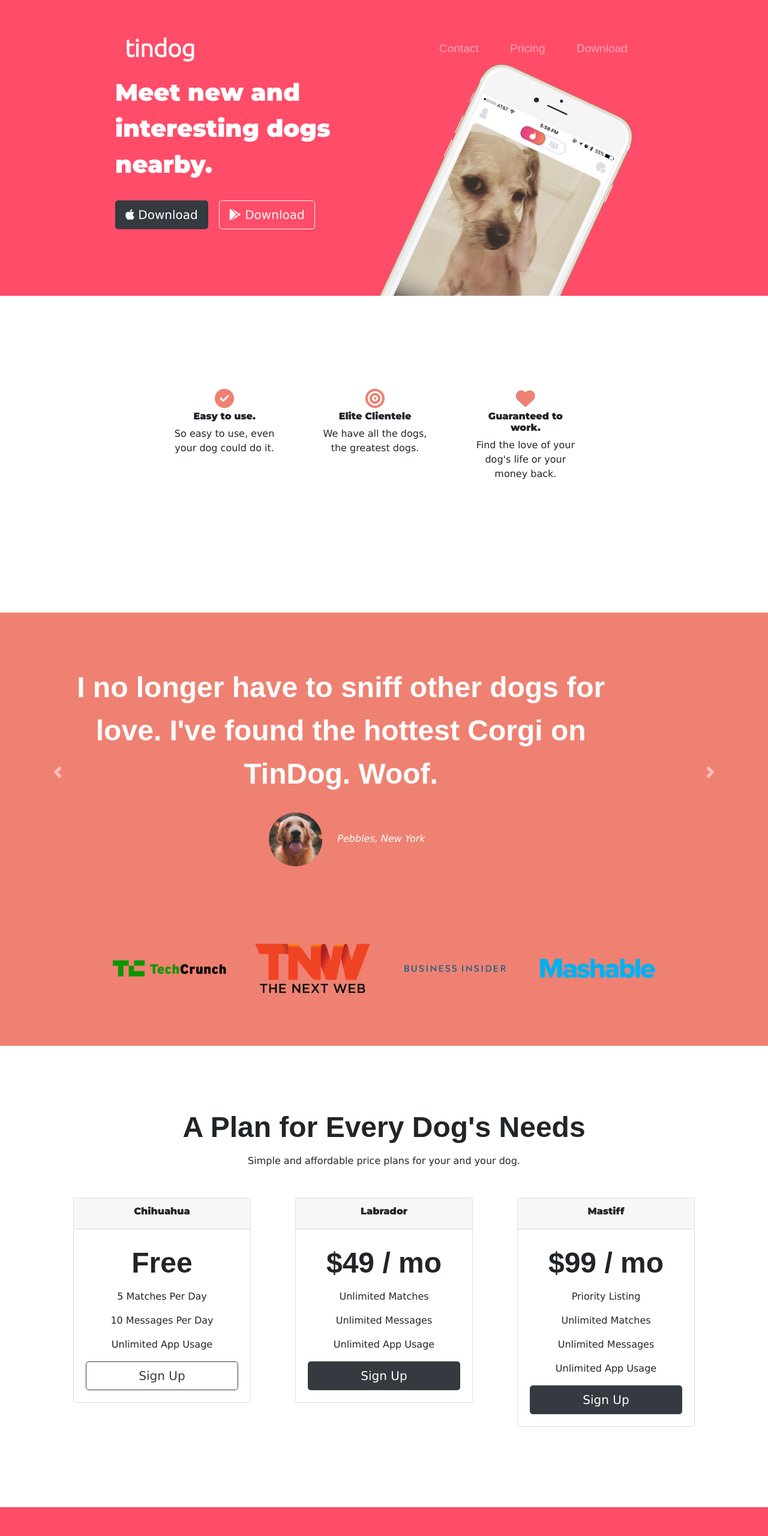
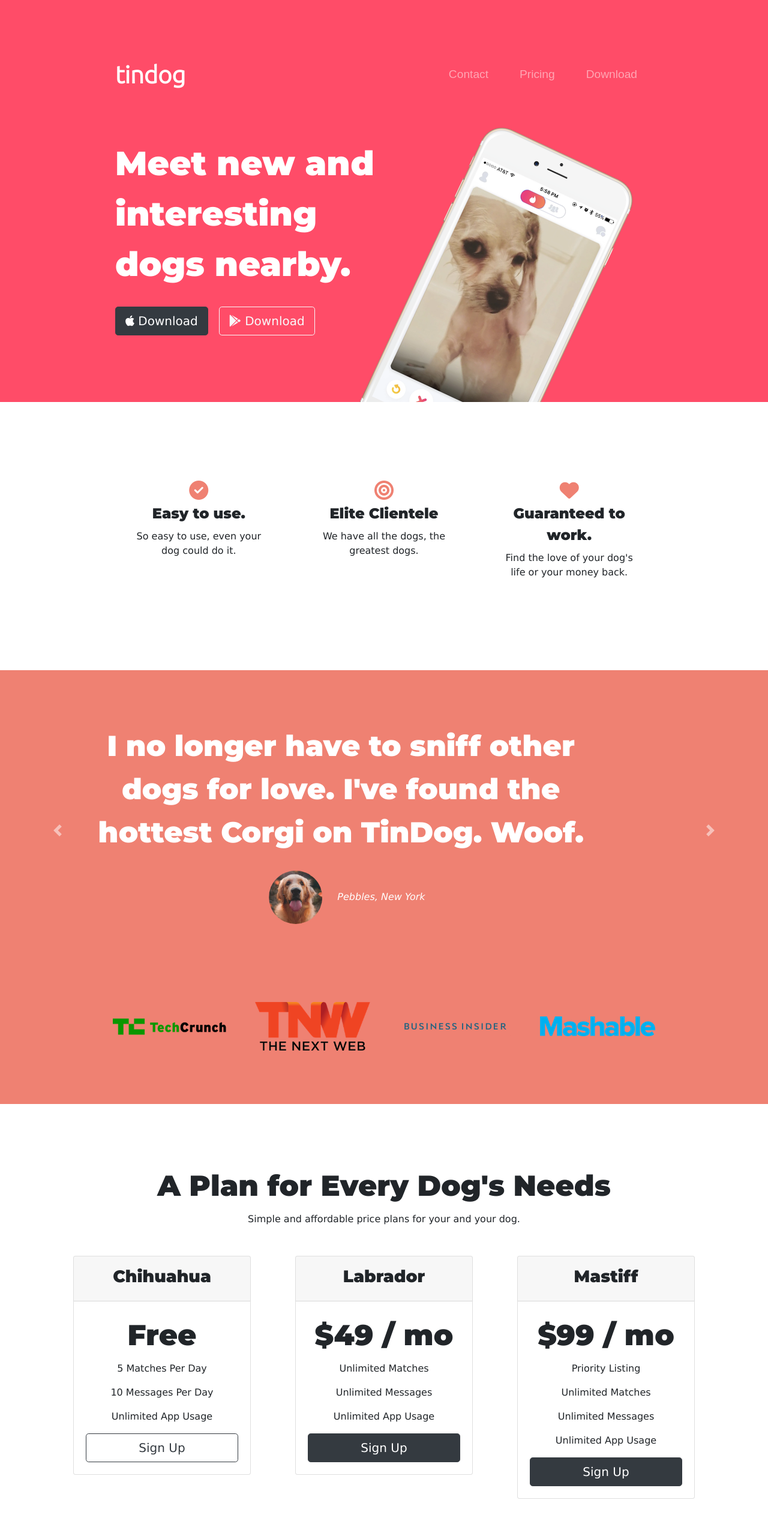
Before and after one commit to darrenodi/tinDog, a plain HTML site: page index.html in a window 1280 px wide. Shown: the top 2560 px of the page at 60% size. Drawn offline with nearby package versions, Linux system fonts and the light colour scheme.

Commit message:
Refactoring code

```diff
--- a/css/styles.css
+++ b/css/styles.css
@@ -1,31 +1,41 @@
 body {
   font-family: Verdana, Geneva, Tahoma, sans-serif;
-}
-#title {
-  background-color: #ff4c68;
-  color: #fff;
+  text-align: center;
 }
 
 .container-fluid {
-  padding: 3% 15% 7%;
+  padding: 7% 15%;
 }
 
-h1 {
+h1,
+h2,
+h3,
+h4,
+h5,
+h6 {
   font-family: "Montserrat", sans-serif;
+  font-weight: bold;
   size: 3.5rem;
   line-height: 1.5;
 }
 
-h2 {
-  font-family: "Montserrat-Bold", sans-serif;
-  font-weight: bold;
+/* Headings */
+
+.big-heading {
+  font-family: "Montserrat";
+  font-size: 3.5rem;
+  line-height: 1.5;
+}
+
+.section-heading {
   font-size: 3rem;
   line-height: 1.5;
 }
 /* Navigation bar */
 
 .navbar {
-  padding-bottom: 0 0 4.5rem;
+  margin-bottom: 70px;
+  padding: 0;
 }
 
 .navbar-brand {
@@ -58,23 +68,28 @@
   right: 30%;
 }
 
+#title {
+  background-color: #ff4c68;
+  color: #fff;
+  text-align: left;
+}
+
+#title .container-fluid {
+  padding: 3% 15% 75;
+}
 /* Features */
 
 #features {
-  padding: 7% 8%;
   background-color: #fff;
   position: relative;
   z-index: 1;
 }
 
-h3 {
-  font-family: "Montserrat";
-  font-weight: bold;
-  font-size: 1rem;
+.feature-title {
+  font-size: 1.5rem;
 }
 
 .features-item {
-  text-align: center;
   padding: 5%;
 }
 
@@ -90,7 +105,6 @@
 /* Testimonial */
 
 #testimonials {
-  text-align: center;
   background-color: #ef8172;
   color: #fff;
 }
@@ -101,14 +115,16 @@
   margin: 20px;
 }
 
-.carousel-item {
-  padding: 7% 15%;
+.testimonial-text {
+  font-size: 3rem;
+  line-height: 1.5;
 }
+
 /* Press */
 
 #press {
   background-color: #ef8172;
-  text-align: center;
+
   padding-bottom: 3%;
 }
 
@@ -121,34 +137,23 @@
 
 #pricing {
   padding: 100px;
-  text-align: center;
 }
 
 .pricing-col {
   padding: 3% 2%;
 }
 
+.price-text {
+  font-size: 3rem;
+  line-height: 1.5;
+}
+
 /* Call to action */
 #cta {
   background-color: #ff4c68;
   color: #fff;
-  padding: 7% 15%;
-  text-align: center;
 }
-
-.cta-heading {
-  font-family: "Montserrat", sans-serif;
-  font-weight: bold;
-  font-size: 3.5rem;
-  line-height: 1.5;
-}
-
 /* Footer */
-
-#footer {
-  padding: 7% 15%;
-  text-align: center;
-}
 
 .social-icon {
   margin: 20px 10px;
--- a/index.html
+++ b/index.html
@@ -52,7 +52,7 @@
     <!-- Title -->
     <div class="row">
     <div class="col-lg-6 col-md-12">
-      <h1>Meet new and interesting dogs nearby.</h1>
+      <h1 class="big-heading">Meet new and interesting dogs nearby.</h1>
       <button class="btn btn-dark btn-lg download-button" type="button"><i class="fa-brands fa-apple"></i> Download</button>
       <button class="btn btn-outline-light btn-lg download-button " type="button"><i class="fa-brands fa-google-play"></i> Download</button>
     </div>
@@ -67,26 +67,27 @@
   <!-- Features -->
 
   <section id="features">
-    <div class="row container-fluid">
+    <div class="container-fluid">
+    <div class="row">
 
       <div class="features-item col-lg-4">
         <i class="fa-solid icon  fa-circle-check fa-2xl"></i>
-        <h3>Easy to use.</h3>
+        <h3 class="feature-title">Easy to use.</h3>
         <p>So easy to use, even your dog could do it.</p>
     </div>
 
     <div class="features-item col-lg-4">
         <i class="fa-2xl fa-solid icon  fa-bullseye"></i>
-        <h3>Elite Clientele</h3>
+        <h3 class="feature-title">Elite Clientele</h3>
         <p>We have all the dogs, the greatest dogs.</p>
       </div>
 
     <div class=" features-item col-lg-4">
       <i class="fa-solid icon  fa-heart fa-2xl"></i>
-      <h3>Guaranteed to work.</h3>
+      <h3 class="feature-title">Guaranteed to work.</h3>
       <p>Find the love of your dog's life or your money back.</p>
       </div>
-
+    </div>
   </div>
   </section>
 
@@ -96,12 +97,12 @@
   <section id="testimonials">
     <div id="testimonial-carousel" class="carousel slide" data-ride="carousel">
       <div class="carousel-inner">
-        <div class="carousel-item active">
-          <h2>I no longer have to sniff other dogs for love. I've found the hottest Corgi on TinDog. Woof.</h2>
+        <div class="carousel-item active container-fluid">
+          <h2 class="testimonial-text">I no longer have to sniff other dogs for love. I've found the hottest Corgi on TinDog. Woof.</h2>
           <img class="testimonial-img" src="images/dog-img.jpg" alt="dog-profile">
           <em>Pebbles, New York</em>
         </div>
-        <div class="carousel-item">
+        <div class="carousel-item container-fluid ">
           <h2 class="testimonial-text">My dog used to be so lonely, but with TinDog's help, they've found the love of their life. I think.</h2>
           <img class="testimonial-img" src="images/lady-img.jpg" alt="lady-profile">
           <em>Beverly, Illinois</em>
@@ -135,7 +136,7 @@
 
   <section id="pricing">
 
-    <h2>A Plan for Every Dog's Needs</h2>
+    <h2 class="section-heading">A Plan for Every Dog's Needs</h2>
     <p>Simple and affordable price plans for your and your dog.</p>
 
     <div class="card-deck row">
@@ -146,7 +147,7 @@
           <h3>Chihuahua</h3>
         </div>
         <div class="card-body">
-          <h2>Free</h2>
+          <h2 class="price-text">Free</h2>
           <p>5 Matches Per Day</p>
           <p>10 Messages Per Day</p>
           <p>Unlimited App Usage</p>
@@ -161,7 +162,7 @@
         <h3>Labrador</h3>
       </div>
       <div class="card-body">
-        <h2>$49 / mo</h2>
+        <h2 class="price-text">$49 / mo</h2>
         <p>Unlimited Matches</p>
         <p>Unlimited Messages</p>
         <p>Unlimited App Usage</p>
@@ -176,7 +177,7 @@
           <h3>Mastiff</h3>
         </div>
         <div class="card-body">
-          <h2>$99 / mo</h2>
+          <h2 class="price-text">$99 / mo</h2>
           <p>Priority Listing</p>
           <p>Unlimited Matches</p>
           <p>Unlimited Messages</p>
@@ -193,23 +194,24 @@
   <!-- Call to Action -->
 
   <section id="cta">
-
-    <h3 class="cta-heading">Find the True Love of Your Dog's Life Today.</h3>
+<div class="container-fluid">
+    <h3 class="big-heading">Find the True Love of Your Dog's Life Today.</h3>
     <button class="download-button btn btn-lg btn-dark " type="button"><i class="fa-brands fa-apple"></i> Download</button>
     <button class="download-button btn btn-lg btn-outline-light " type="button"><i class="fa-brands fa-google-play"></i> Download</button>
-
+  </div>
   </section>
 
 
   <!-- Footer -->
 
   <footer id="footer">
-    <i class="social-icon fa-brands fa-facebook-f"></i>
-    <i class="social-icon fa-brands fa-twitter"></i>
-    <i class="social-icon fa-brands fa-instagram"></i>
-    <i class="social-icon fa-solid fa-envelope"></i>
-    <p>© Copyright TinDog</p>
-
+      <div class="container-fluid">
+        <i class="social-icon fa-brands fa-facebook-f"></i>
+        <i class="social-icon fa-brands fa-twitter"></i>
+        <i class="social-icon fa-brands fa-instagram"></i>
+        <i class="social-icon fa-solid fa-envelope"></i>
+        <p>© Copyright TinDog</p>
+    </div>
   </footer>
 
 
```
